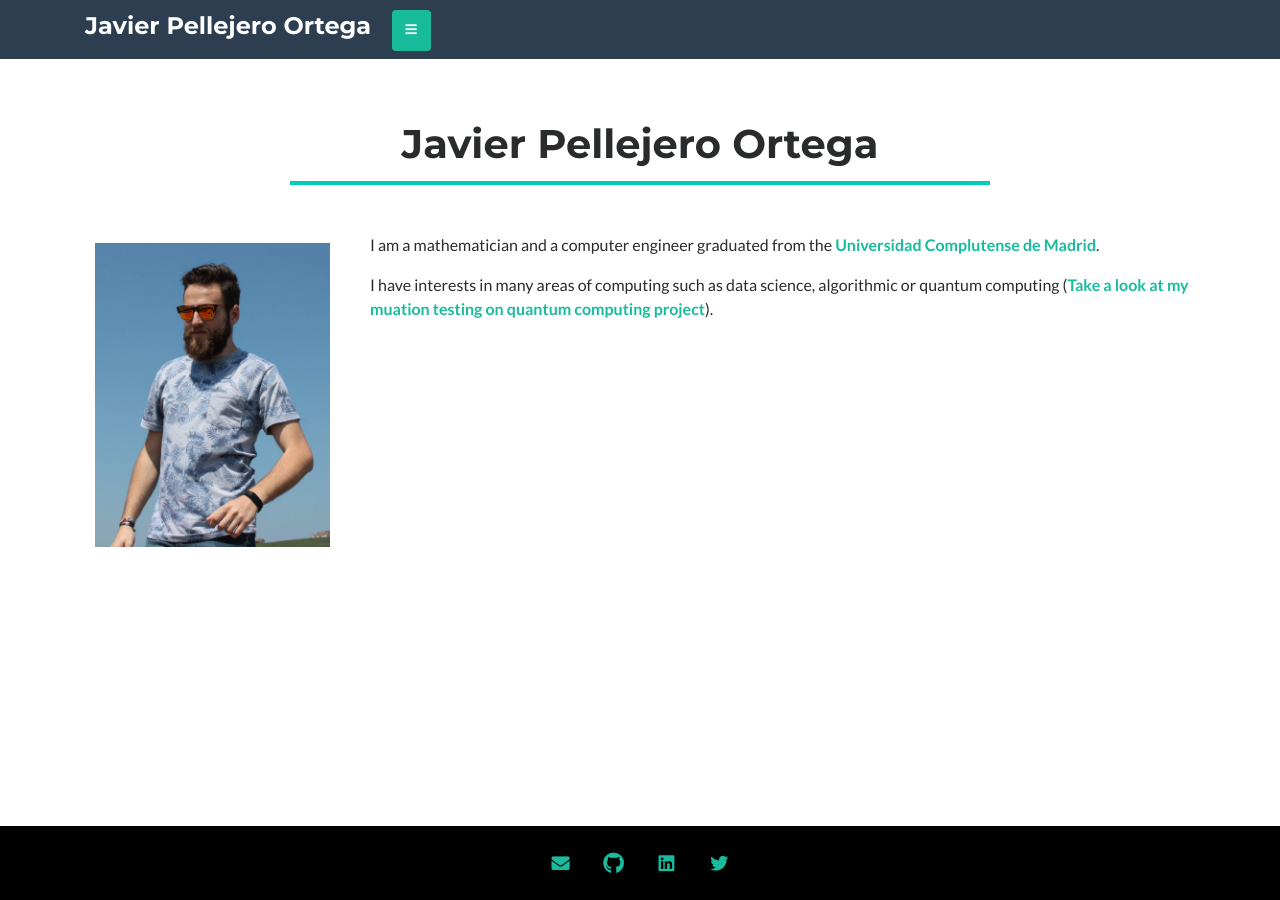
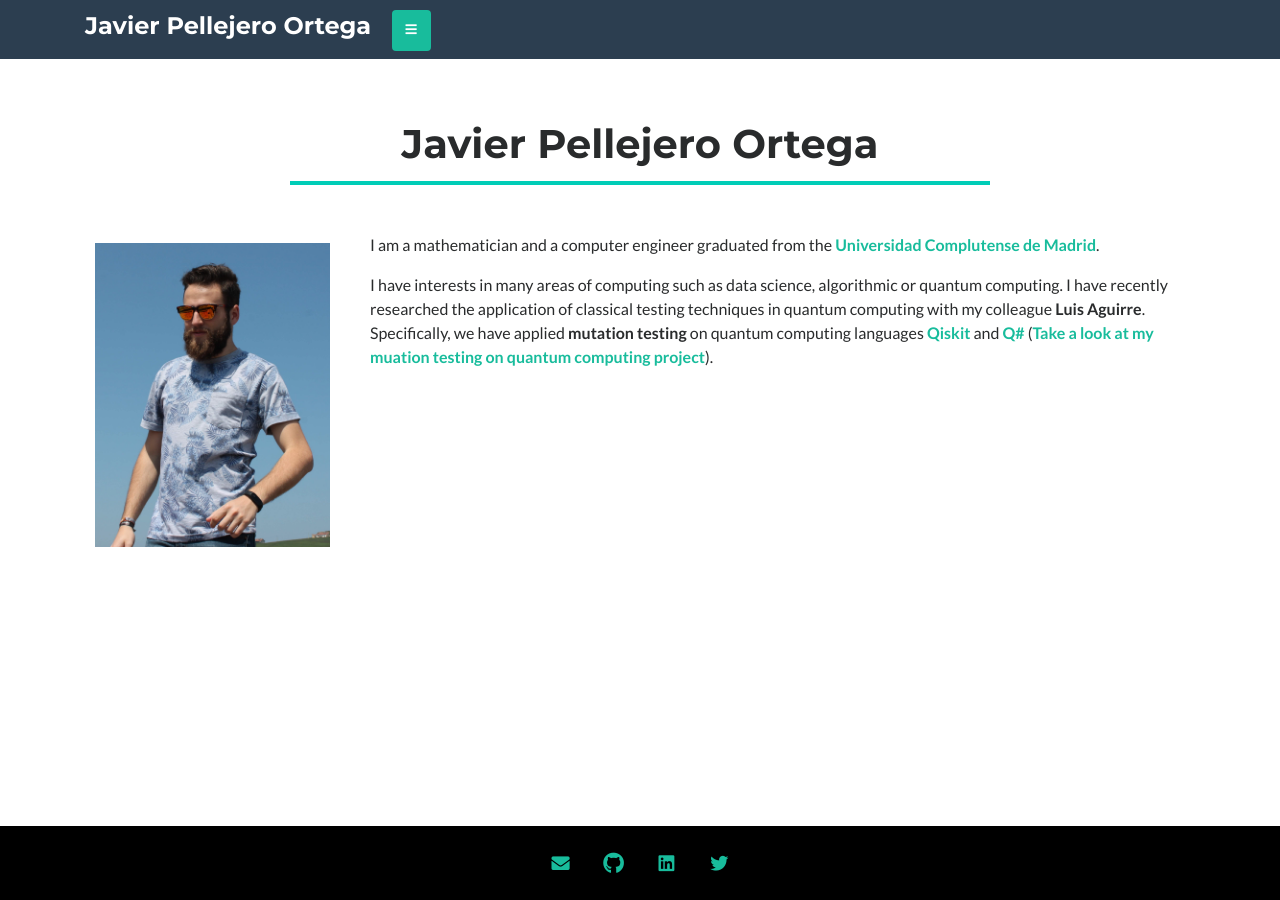
Before and after one commit to javpelle/javpelle.github.io, a Jekyll site: the page built from index.md, in a window 1280 px wide. Built offline with Jekyll 4.4.1, drawn with Linux system fonts in a browser that asks for light colours; nearby versions of some CDN libraries.

Commit message:
About MTQC

```diff
--- a/index.md
+++ b/index.md
@@ -14,7 +14,7 @@ layout: default
 
 	<p>I am a mathematician and a computer engineer graduated from the <a href="https://ucm.es">Universidad Complutense de Madrid</a>.</p>
 
-	<p>I have interests in many areas of computing such as data science, algorithmic or quantum computing (<a href="https://github.com/javpelle/MTQC">Take a look at my muation testing on quantum computing project</a>).</p>
+	<p>I have interests in many areas of computing such as data science, algorithmic or quantum computing. I have recently researched the application of classical testing techniques in quantum computing with my colleague <b>Luis Aguirre</b>. Specifically, we have applied <b>mutation testing</b> on quantum computing languages <a href="https://qiskit.org/documentation/#">Qiskit</a> and <a href="https://qsharp.community/">Q#</a> (<a href="https://github.com/javpelle/MTQC">Take a look at my muation testing on quantum computing project</a>).</p>
     </div>
   </div>
 </div>
```
